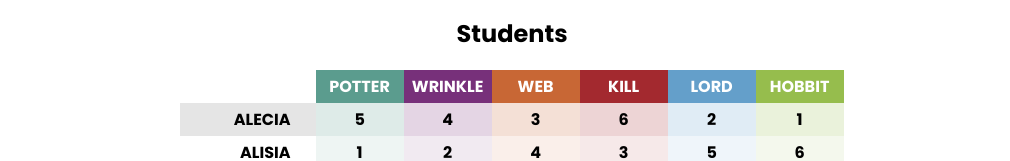
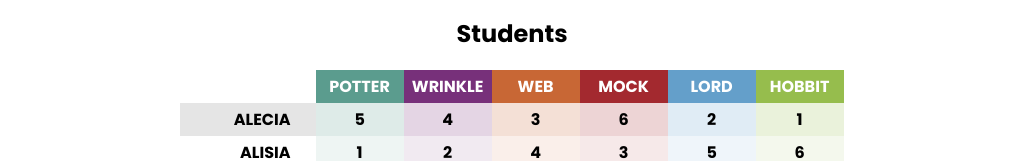
Before and after one commit to RoloCodes/astra-nova-3dm, a React (Vite) app: page / in a window 1280 px wide. Shown: the part 645-806 px from the top of the page, without its empty margins (128-1138 px from the left). Built offline with nearby package versions, Linux system fonts and the light colour scheme.

Commit message:
Change shortname for TKaM

```diff
--- a/src/logic.js
+++ b/src/logic.js
@@ -49,7 +49,7 @@ export const library = [
   {
     id: 3,
     name: 'To Kill A Mockingbird',
-    shortName: 'Kill',
+    shortName: 'Mock',
     initialQuantity: 2,
     quantity: 2,
     color: '163, 41, 47',
```
